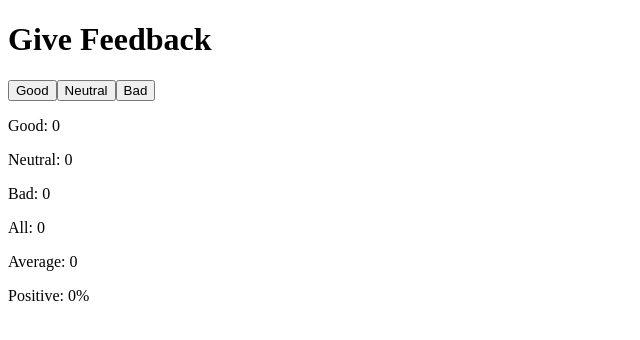
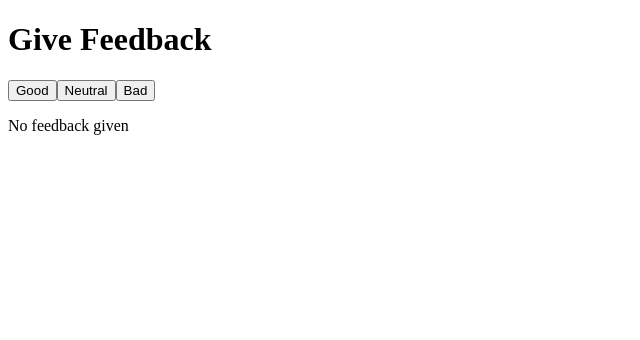
Before and after one commit to Saribeg/Full-Stack-Open, a React (Vite) app in the folder Part-1/unicafe/: page / in a window 1280 px wide. Shown: the top 340 px of the page, without its empty margins (0-640 px from the left). Built offline with nearby package versions, Linux system fonts and the light colour scheme.

Commit message:
part-1/task-1.9: add: unicafe, step 4

```diff
--- a/Part-1/unicafe/src/Statistics.jsx
+++ b/Part-1/unicafe/src/Statistics.jsx
@@ -2,6 +2,10 @@ const Statistics = ({statistics: { good, neutral, bad }}) => {
   const total = good + neutral + bad
   const average = total === 0 ? 0 : (good - bad) / total
   const positive = total === 0 ? 0 : (good / total) * 100
+
+  if (!total) {
+    return <p>No feedback given</p>
+  }
 
   return (
     <div>
```
